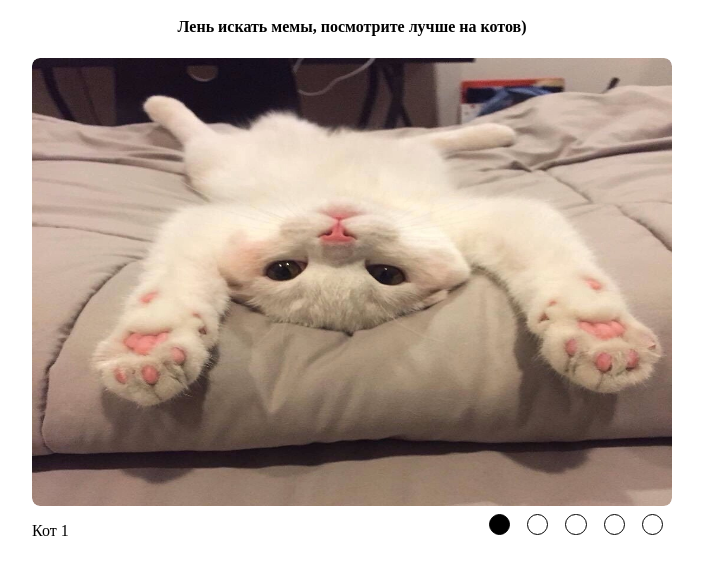
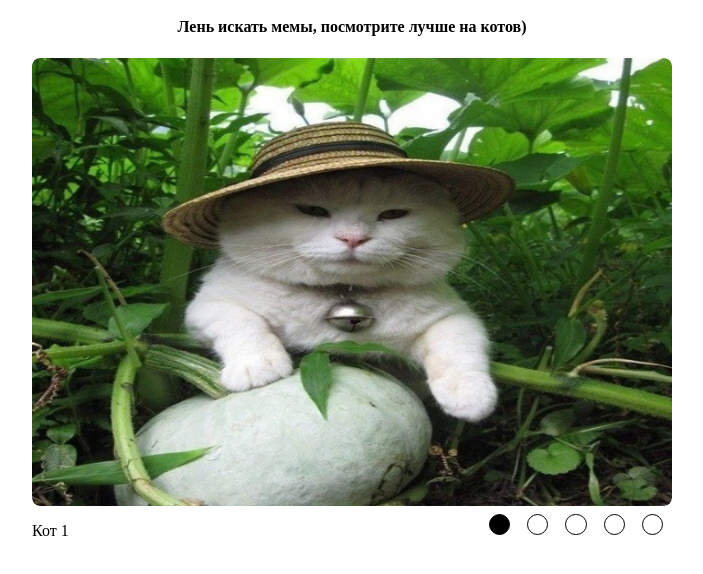
Before and after one commit to Metamorg/cssMemSlider, a plain HTML site: page cssMemSlider/index.html in a window 1280 px wide. Shown: the part 142-716 px from the top of the page, without its empty margins (288-991 px from the left). Drawn offline with Linux system fonts and the light colour scheme.

Commit message:
Refactor code base

```diff
--- a/cssMemSlider/index.html
+++ b/cssMemSlider/index.html
@@ -21,6 +21,9 @@
 
         <div class="slider">
           <div class="slides">
+            <div class="slide" id="slide1">
+              <img src="./images/1.jpg" alt="">
+            </div>
             <div class="slide" id="slide2">
               <img src="./images/2.jpg" alt="">
             </div>
```
